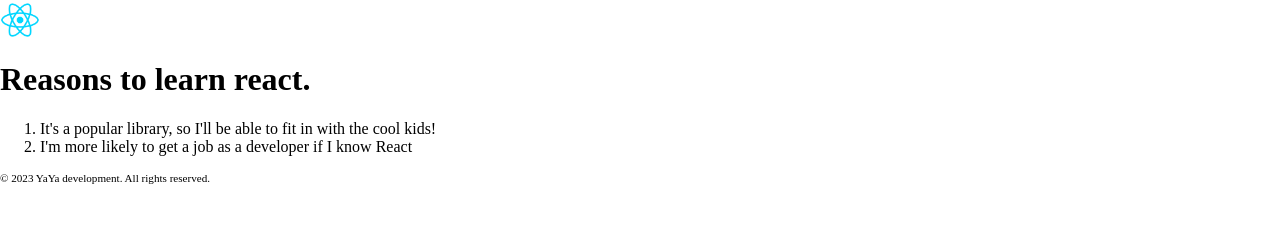
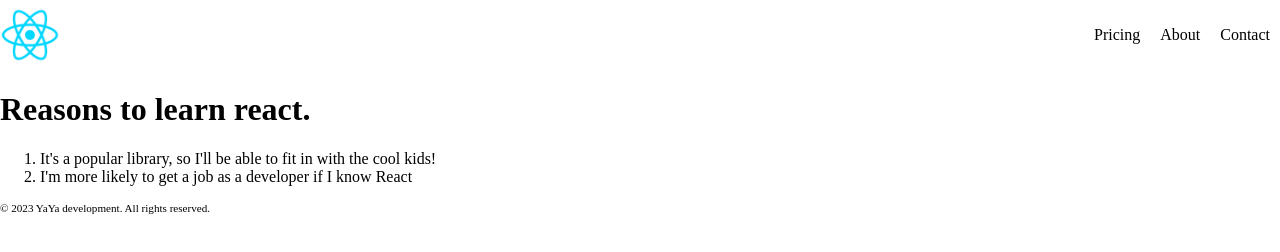
Before and after one commit to gillmoni/reactsjs-basics, a plain HTML site: page index.html in a window 1280 px wide. Drawn offline with nearby package versions, Linux system fonts and the light colour scheme.

Commit message:
1.20 Styling with classes

```diff
--- a/index.css
+++ b/index.css
@@ -2,3 +2,23 @@ html, body {
     margin: 0;
     padding: 0;
 }
+
+.nav{
+    list-style: none;
+    display: flex;
+    justify-content: space-between;
+    align-items: center;
+}
+.nav-items {
+    list-style: none;
+    display: flex;
+}
+
+.nav-items > li {
+    padding: 10px;
+}
+
+.nav-logo {
+    width: 60px;
+
+}
--- a/index.js
+++ b/index.js
@@ -5,30 +5,19 @@ console.log(h1)
 
 function Navbar() {
     return (
-        <nav className="navbar navbar-expand-lg navbar-light bg-light">
-            <a className="navbar-brand" href="#">Navbar</a>
-            <button className="navbar-toggler" type="button" data-toggle="collapse" data-target="#navbarSupportedContent" aria-controls="navbarSupportedContent" aria-expanded="false" aria-label="Toggle navigation">
-                <span className="navbar-toggler-icon"></span>
-            </button>
-
-
-        </nav>
+        <ul className="nav-items">
+            <li>Pricing</li>
+            <li>About</li>
+            <li>Contact</li>
+        </ul>
     )
 }
 
-function MainComponent() {
-    return (
-        <h6 className="custom-element" id="custom-element">
-            <p>Just adding one custom element, nothing else.</p>
-        </h6>
-    )
-}
 
 /**
 Mini Challenge:
-Move the `header` element from Page into
-its own component called "Header"
-Do the same for Footer and for Points
+- Just add a small NavBar on top to right side, use Flexbox
+- Change the image styling to happen in CSS insread of inline.
 */
 
 //This is getting custom component to work in React
@@ -69,8 +58,9 @@ function Footer() {
 function Header() {
     return(
         <header>
-            <nav>
-                <img src="./react-logo.png" width="40px"></img>
+            <nav class="nav">
+                <img src="./react-logo.png" className="nav-logo"></img>
+                <Navbar />
             </nav>
         </header>
     )
```
